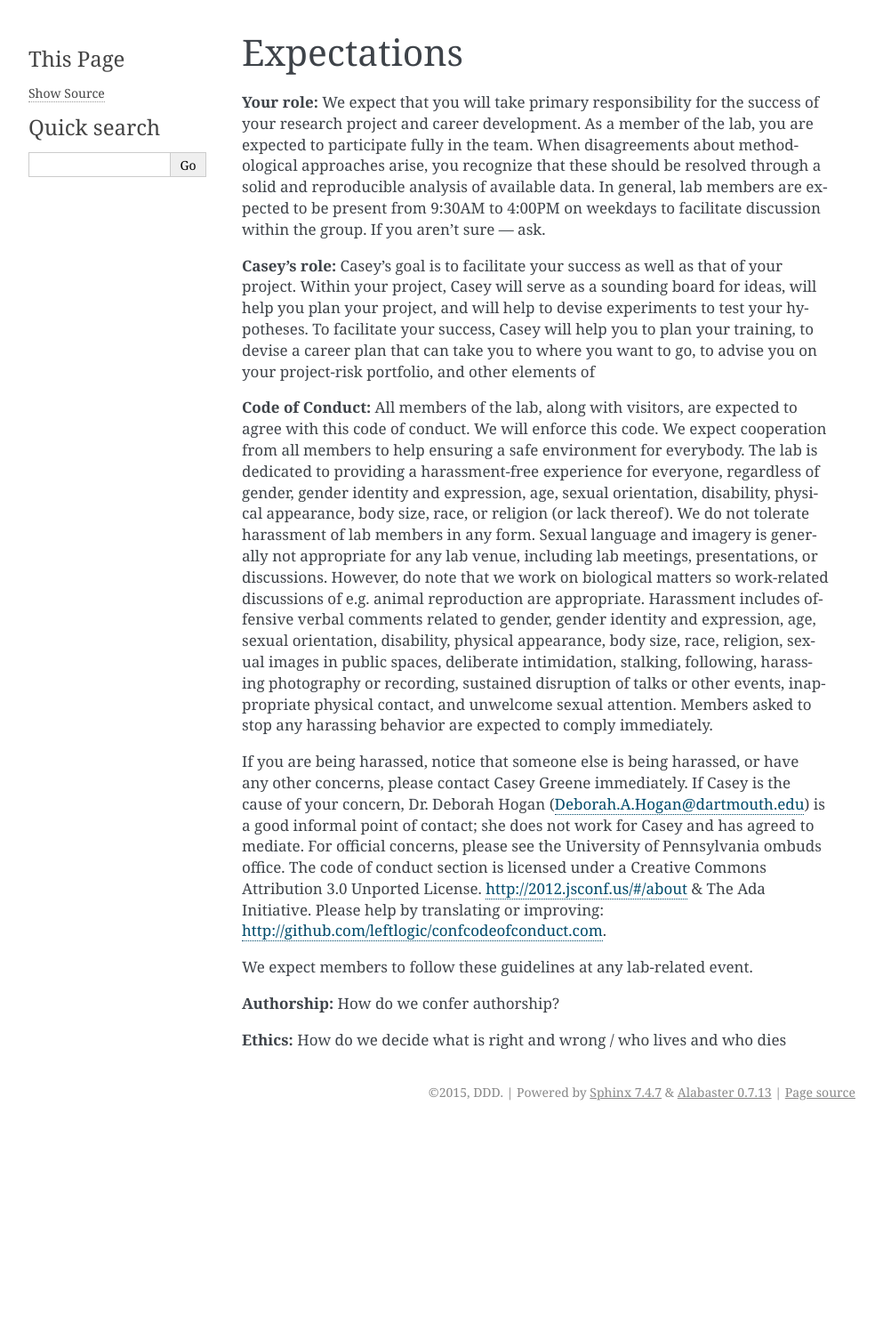
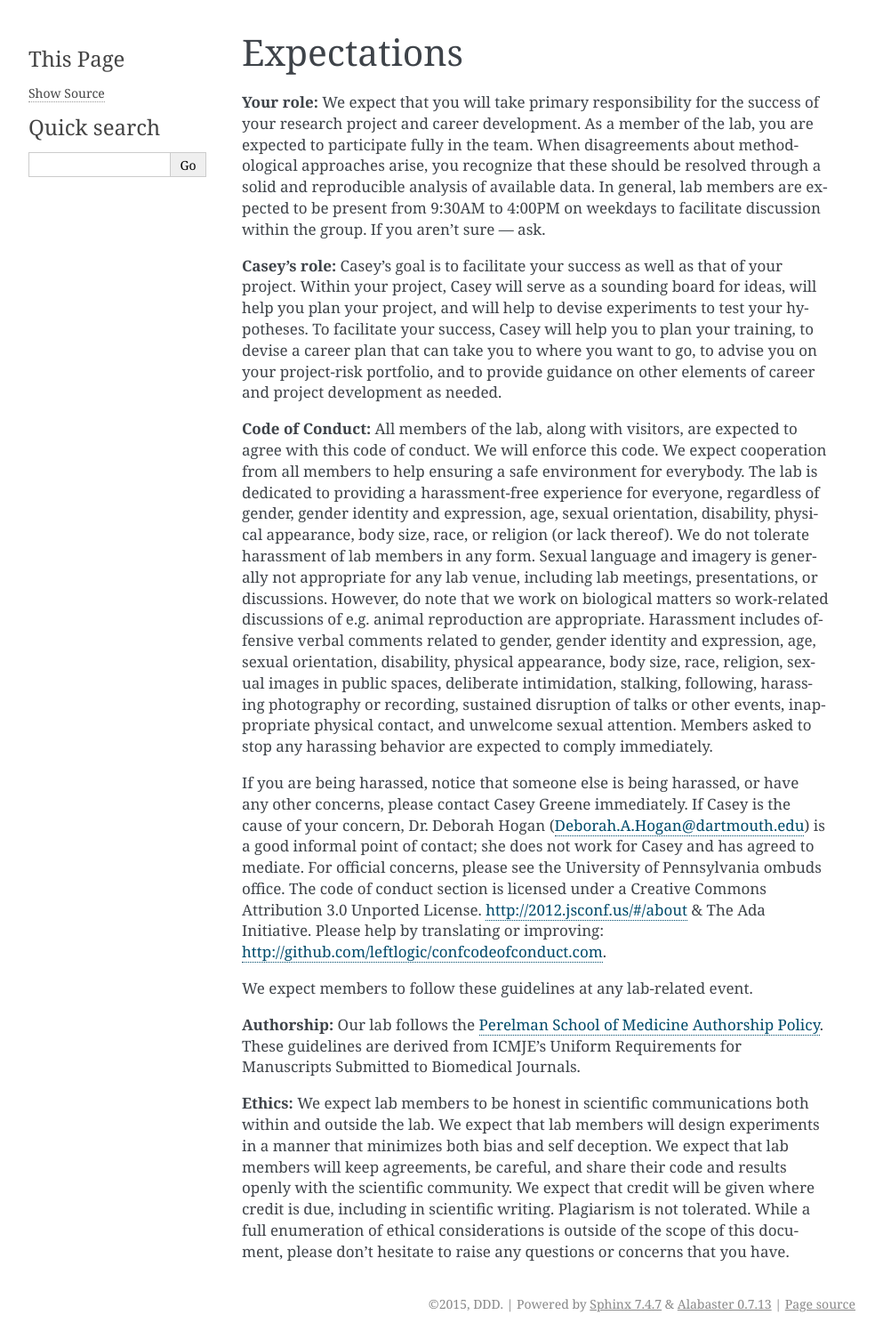
Before and after one commit to greenelab/onboarding, a Sphinx documentation site: the page built from source/expectations.rst, in a window 1280 px wide. Shown: the whole page at 89% size, without its empty margins (148-1141 px from the left). Built offline with Sphinx 7.4.7, drawn with Linux system fonts in a browser that asks for light colours; before the commit the page ends 1267 px from its top, so only the background shows below that.

Commit message:
add some initial ethics language -- trying to strike the balance between too lengthy and too short

```diff
--- a/source/expectations.rst
+++ b/source/expectations.rst
@@ -14,7 +14,8 @@ your project. Within your project, Casey will serve as a sounding board for
 ideas, will help you plan your project, and will help to devise experiments to
 test your hypotheses. To facilitate your success, Casey will help you to plan
 your training, to devise a career plan that can take you to where you want to
-go, to advise you on your project-risk portfolio, and other elements of
+go, to advise you on your project-risk portfolio, and to provide guidance on
+other elements of career and project development as needed.
 
 **Code of Conduct:** All members of the lab, along with visitors, are expected to
 agree with this code of conduct. We will enforce this code. We expect
@@ -46,6 +47,17 @@ http://github.com/leftlogic/confcodeofconduct.com.
 
 We expect members to follow these guidelines at any lab-related event.
 
-**Authorship:** How do we confer authorship?
+**Authorship:** Our lab follows the `Perelman School of Medicine Authorship
+Policy <https://www.med.upenn.edu/policy/user_documents/2_Announcement_MemoLJLRE_PerelmanSchoolofMedicineAuthorshipPolicy.pdf>`_.
+These guidelines are derived from ICMJE's Uniform Requirements for Manuscripts
+Submitted to Biomedical Journals.
 
-**Ethics:** How do we decide what is right and wrong / who lives and who dies
+**Ethics:** We expect lab members to be honest in scientific communications
+both within and outside the lab. We expect that lab members will design
+experiments in a manner that minimizes both bias and self deception. We
+expect that lab members will keep agreements, be careful, and share their code
+and results openly with the scientific community. We expect that credit will be
+given where credit is due, including in scientific writing. Plagiarism is not
+tolerated. While a full enumeration of ethical considerations is outside of the
+scope of this document, please don't hesitate to raise any questions or concerns
+that you have.
```
